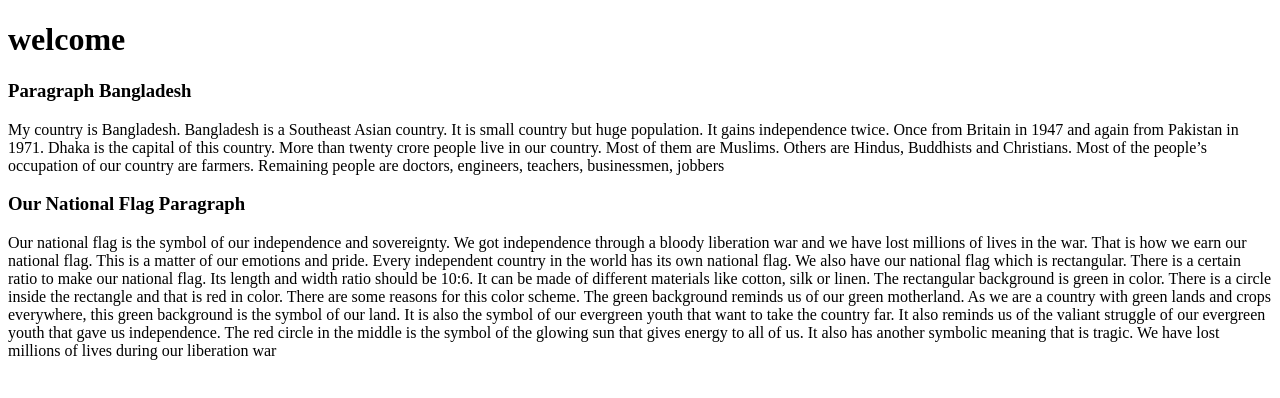
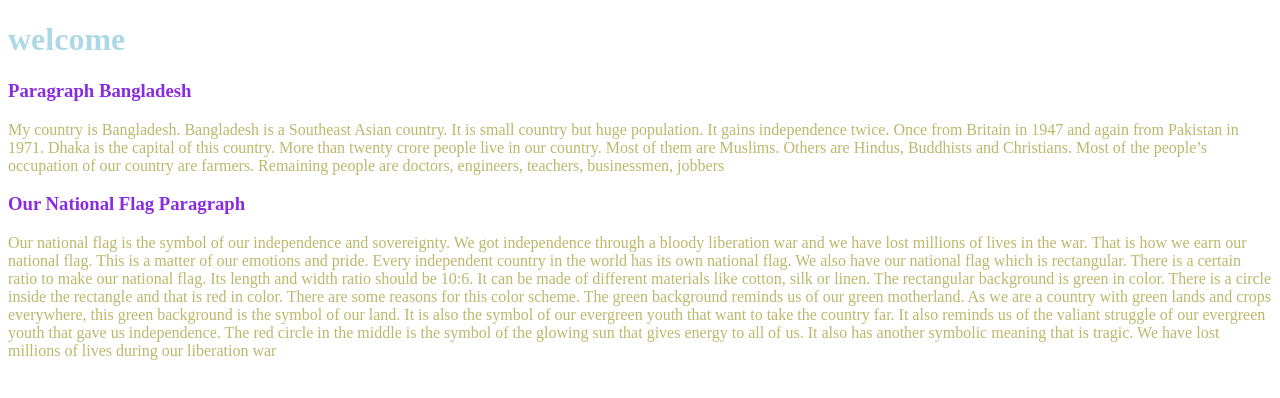
Before and after one commit to monishaakter/my-2nd-repo, a plain HTML site: page index.html in a window 1280 px wide. Drawn offline with Linux system fonts and the light colour scheme.

Commit message:
style added

```diff
--- a/index.html
+++ b/index.html
@@ -4,15 +4,15 @@
     <meta charset="UTF-8">
     <meta name="viewport" content="width=device-width, initial-scale=1.0">
     <title>my 2nd repo</title>
-
+<link rel="stylesheet" href="style.css">
 </head>
 <body>
     <h1>welcome</h1>
     <h3>Paragraph Bangladesh</h3>
-    <p>My country is Bangladesh. Bangladesh is a Southeast Asian country. It is small country but huge population. It gains independence twice. Once from Britain in 1947 and again from Pakistan in 1971. Dhaka is the capital of this country. More than twenty crore people live in our country. Most of them are Muslims. Others are Hindus, Buddhists and Christians. Most of the people’s occupation of our country are farmers. Remaining people are doctors, engineers, teachers, businessmen, jobbers
+    <p>My country is Bangladesh. Bangladesh is a Southeast Asian country. It is small country but huge population. It gains independence twice. Once from Britain in 1947 and again from Pakistan in 1971. Dhaka is the capital of this country. More than twenty crore people live in our country. Most of them are Muslims. Others are Hindus, Buddhists and Christians. Most of the people’s occupation of our country are farmers. Remaining people are doctors, engineers, teachers, businessmen, jobbers </p>
 
         <h3>Our National Flag Paragraph</h3>
         <p>Our national flag is the symbol of our independence and sovereignty. We got independence through a bloody liberation war and we have lost millions of lives in the war. That is how we earn our national flag. This is a matter of our emotions and pride. Every independent country in the world has its own national flag. We also have our national flag which is rectangular. There is a certain ratio to make our national flag. Its length and width ratio should be 10:6. It can be made of different materials like cotton, silk or linen. The rectangular background is green in color. There is a circle inside the rectangle and that is red in color. There are some reasons for this color scheme. The green background reminds us of our green motherland. As we are a country with green lands and crops everywhere, this green background is the symbol of our land. It is also the symbol of our evergreen youth that want to take the country far. It also reminds us of the valiant struggle of our evergreen youth that gave us independence. The red circle in the middle is the symbol of the glowing sun that gives energy to all of us. It also has another symbolic meaning that is tragic. We have lost millions of lives during our liberation war</p>
-</p>
+
 </body>
 </html>
--- /dev/null
+++ b/style.css
@@ -0,0 +1,9 @@
+h1{
+    color: lightblue;
+}
+p{
+    color: darkkhaki;
+}
+h3{
+    color: blueviolet;
+}
```
